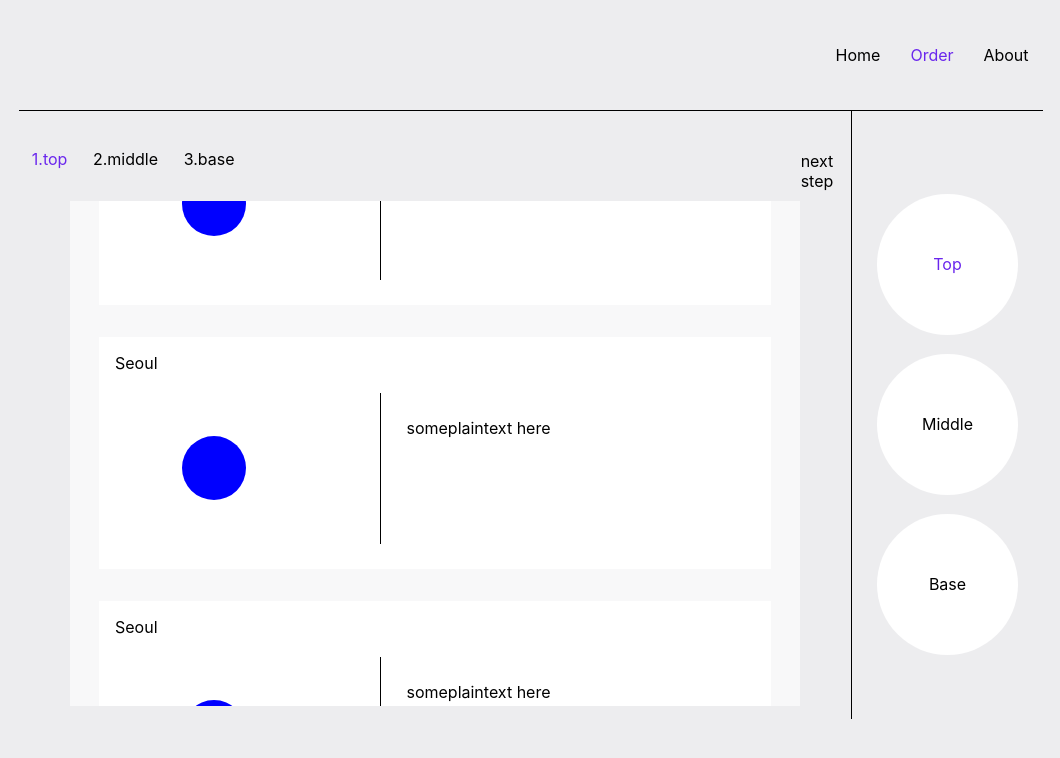
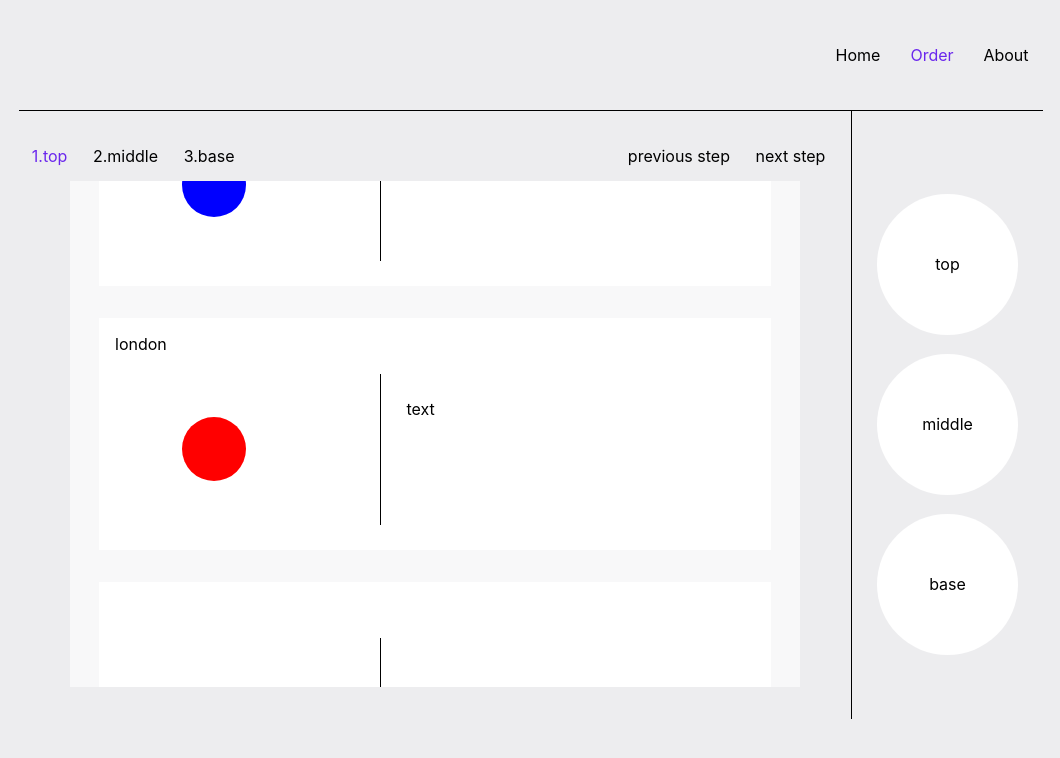
Before and after one commit to minji0345/your-own-light, a React (Create React App) app: page / in a window 1280 px wide. Both pictures are taken after a click on the element "Order". Shown: the top 758 px of the page, without its empty margins (109-1169 px from the left). Built offline with nearby package versions, Linux system fonts and the light colour scheme.

Commit message:
edit button

```diff
--- /dev/null
+++ b/src/components/maincontexts/City.js
@@ -0,0 +1,24 @@
+import React from 'react';
+
+
+function City({name,info,color}) {
+
+    return(
+        <div className="city-block">
+            <div className="city-name">
+                {name}
+            </div>
+            <div className="city-info">
+                <div className="city-color" style={{backgroundColor: color }}>
+
+                </div>
+                <div className="city-description">
+                    {info}
+                </div>
+            </div>
+        </div>
+    )
+};
+
+
+export default City;
--- a/src/components/maincontexts/Order.js
+++ b/src/components/maincontexts/Order.js
@@ -1,37 +1,29 @@
 import React, { useState } from 'react';
 import './maincontexts.css';
+import City from './City';
 
-const cities = [];
 
-function City() {
+
+function ChosenCity({name}) {
+
     return(
-        <div className="city-block">
-            <div className="city-name">
-                Seoul
-            </div>
-            <div className="city-info">
-                <div className="city-color" style={{backgroundColor:'blue'}}>
-
-                </div>
-                <div className="city-description">
-                    someplaintext here
-                </div>
-            </div>
-        </div>
+        <div className="order order-top"> {name} </div>
     )
 };
 
+
+
 function Order() {
 
-    const moduleNum = 1;
 
-    const [moduleType, setModuleType] = useState(moduleNum)
+    const [moduleType, setModuleType] = useState(1)
 
-    const nextHandler = (moduleNum) => {
-        moduleNum += 1;
-        return(
-            setModuleType(moduleNum)
-        )
+    const previousHandler = () => {
+        setModuleType(moduleNum => moduleNum-1)
+    }
+
+    const nextHandler = () => {
+        setModuleType(moduleNum => moduleNum+1)
     }
 
     function moduleHandler() {
@@ -48,6 +40,8 @@ function Order() {
             return(
                 <CityBlockBase/>
             )
+        } else {
+            setModuleType(1)
         }
     }
 
@@ -56,9 +50,9 @@ function Order() {
     function CityBlockTop() {
         return(
             <div class="city-list" style={{overflowY:'scroll'}}>
-                <City/>
-                <City/>
-                <City/>
+                <City name={"seoul"} info={"hihi"} color={"blue"} />
+                <City name={"london"} info={"text"} color={"red"} />
+                <City />
             </div>
         )
     }
@@ -88,17 +82,22 @@ function Order() {
                         <div className="status" style={{color: moduleType === 2 ? "#6A26ED" : '#000000' }}>2.middle</div>
                         <div className="status" style={{color: moduleType === 3 ? "#6A26ED" : '#000000' }}> 3.base</div>
                     </div>
-                    <div className="next-button" onClick={() => nextHandler(moduleNum)}>
-                        next step
+                    <div className="step-button">
+                        <div className="next-button" onClick={previousHandler}>
+                            previous step
+                        </div>
+                        <div className="next-button" onClick={nextHandler}>
+                            next step
+                        </div>
                     </div>
 
                 </div>
                 <div>{moduleHandler()}</div>
             </div>
             <div className="order-state">
-                <div className="order order-top" style={{color: moduleType === 1 ? "#6A26ED" : '#000000' }}> Top </div>
-                <div className="order order-middle" style={{color: moduleType === 2 ? "#6A26ED" : '#000000' }}> Middle </div>
-                <div className="order order-base" style={{color: moduleType === 3 ? "#6A26ED" : '#000000' }}> Base </div>
+                <ChosenCity name={"top"}/>
+                <ChosenCity name={"middle"}/>
+                <ChosenCity name={"base"}/>
             </div>
         </div>
     );
--- a/src/components/maincontexts/maincontexts.css
+++ b/src/components/maincontexts/maincontexts.css
@@ -15,8 +15,8 @@
 
 .status-bar {
 	width: 65vw;
-	height: 4vw;
-	padding: 2vw 0 0 0;
+	height: 3vw;
+	/* padding: 2vw 0 0 0; */
 	display: flex;
 	flex-direction: row;
 	justify-content: space-between;
@@ -26,17 +26,28 @@
 	display: flex;
 	flex-direction: row;
 	justify-content: flex-start;
+	height: 2vw;
+	align-items: center;
 }
 
 .status {
 	margin: 0 1vw 0 1vw;
 }
 
+.step-button{
+	display: flex;
+	flex-direction: row;
+	justify-content: space-around;
+}
+
 .next-button {
-	width:5vw;
 	height: 2vw;
+	/* width:6vw; */
+	margin: 0 2vw 2vw 0;
+	display: flex;
 	text-align: center;
-	padding: 2px;
+	justify-content: center;
+	align-items: center;
 }
 
 .next-button:hover {
@@ -112,3 +123,7 @@
 	text-align: center;
 	line-height: 11vw;
 }
+
+.city-choose{
+	background-color: blueviolet;
+}
```
